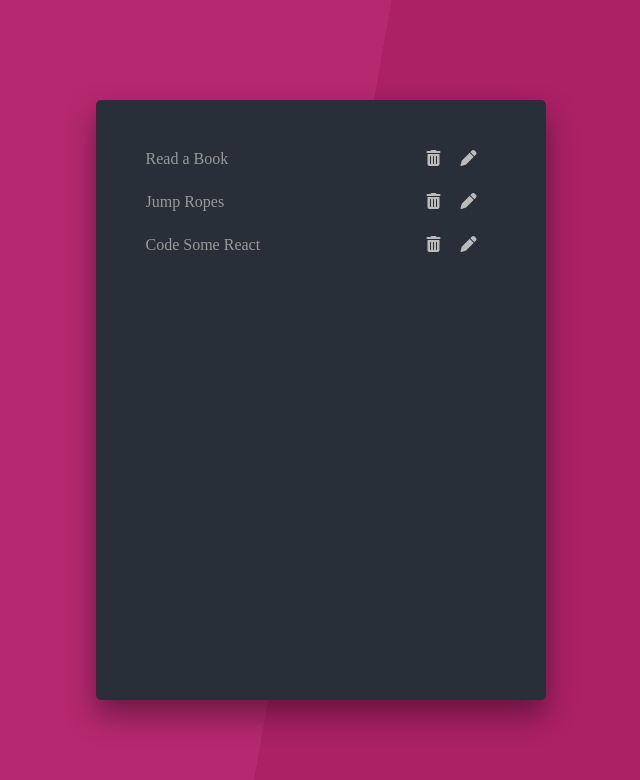
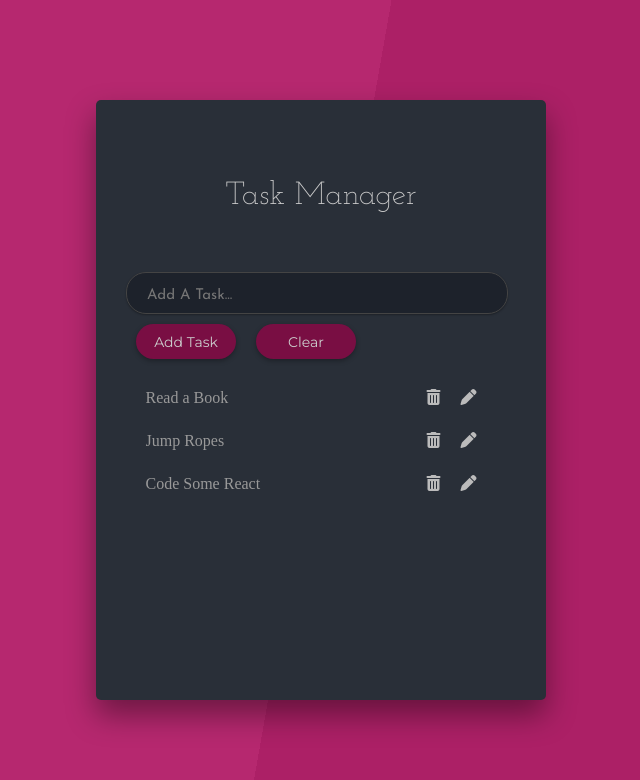
Before and after one commit to m6code/to-do-apps-reactjs, a React (Create React App) app in the folder todoapp_4_yt/: page / in a window 1280 px wide. Shown: the top 780 px of the page, without its empty margins (319-959 px from the left). Built offline with nearby package versions, Linux system fonts and the light colour scheme.

Commit message:
Add form to add task to list

```diff
--- a/todoapp_4_yt/src/components/App.js
+++ b/todoapp_4_yt/src/components/App.js
@@ -2,13 +2,18 @@
 import '../App.css'
 import TaskList from './TaskList'
 import TaskListContextProvider from '../context/TaskListContext'
+import TaskForm from './TaskForm'
+import Header from './Header'
 
 const App = () => {
     return (
+
         <TaskListContextProvider>
             <div className="container">
                 <div className="app-wrapper">
                     <div className="main">
+                        <Header/>
+                        <TaskForm />
                         <TaskList />
                     </div>
                 </div>
--- /dev/null
+++ b/todoapp_4_yt/src/components/Header.js
@@ -0,0 +1,11 @@
+import React from 'react'
+
+const Header = () => {
+    return (
+        <div className="header">
+            <h1>Task Manager</h1>
+        </div>
+    )
+}
+
+export default Header
--- /dev/null
+++ b/todoapp_4_yt/src/components/TaskForm.js
@@ -0,0 +1,19 @@
+import React from 'react'
+
+const TaskForm = () => {
+    return (
+        <form>
+            <input type="text"
+                className="task-input"
+                placeholder="Add A Task..."
+                required />
+            <div className="buttons">
+                <button type="submit" className="btn add-task-btn">Add Task</button>
+                <button className="btn clear-btn">Clear</button>
+            </div>
+
+        </form>
+    )
+}
+
+export default TaskForm
```
